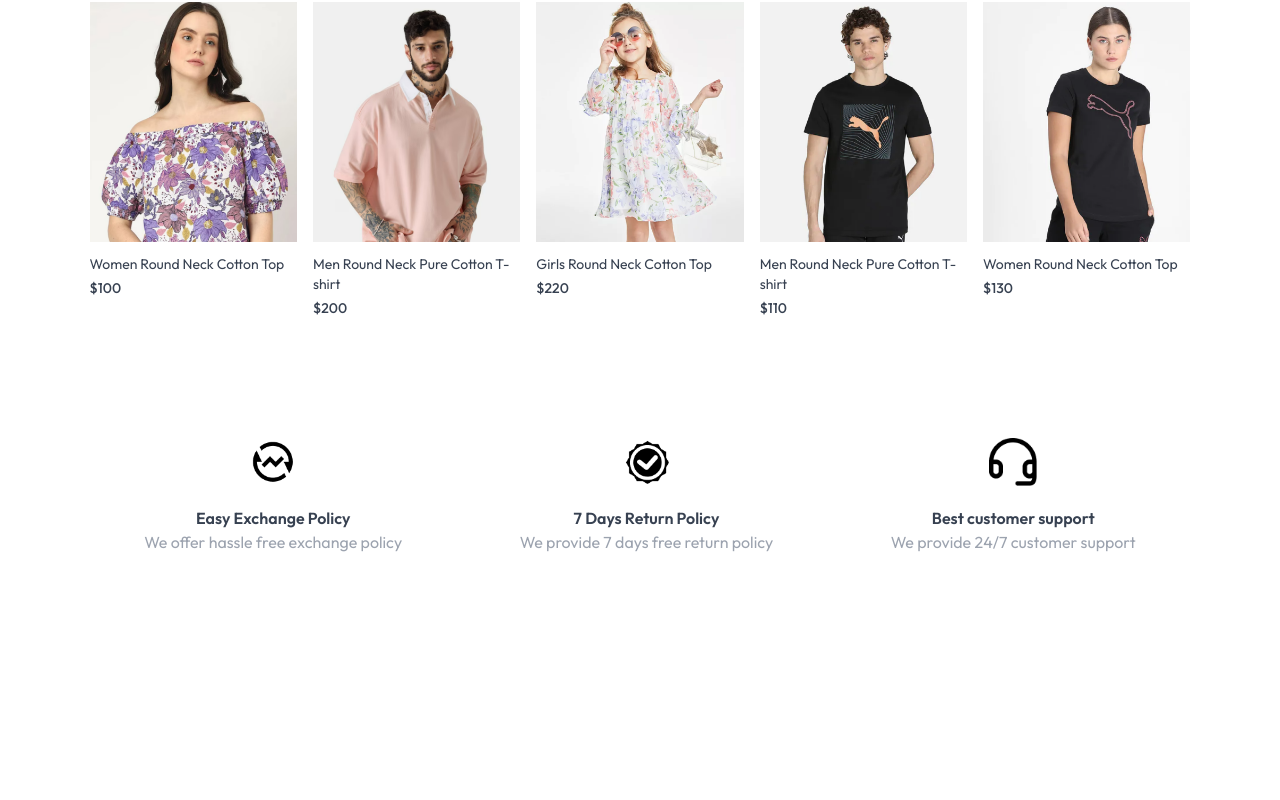
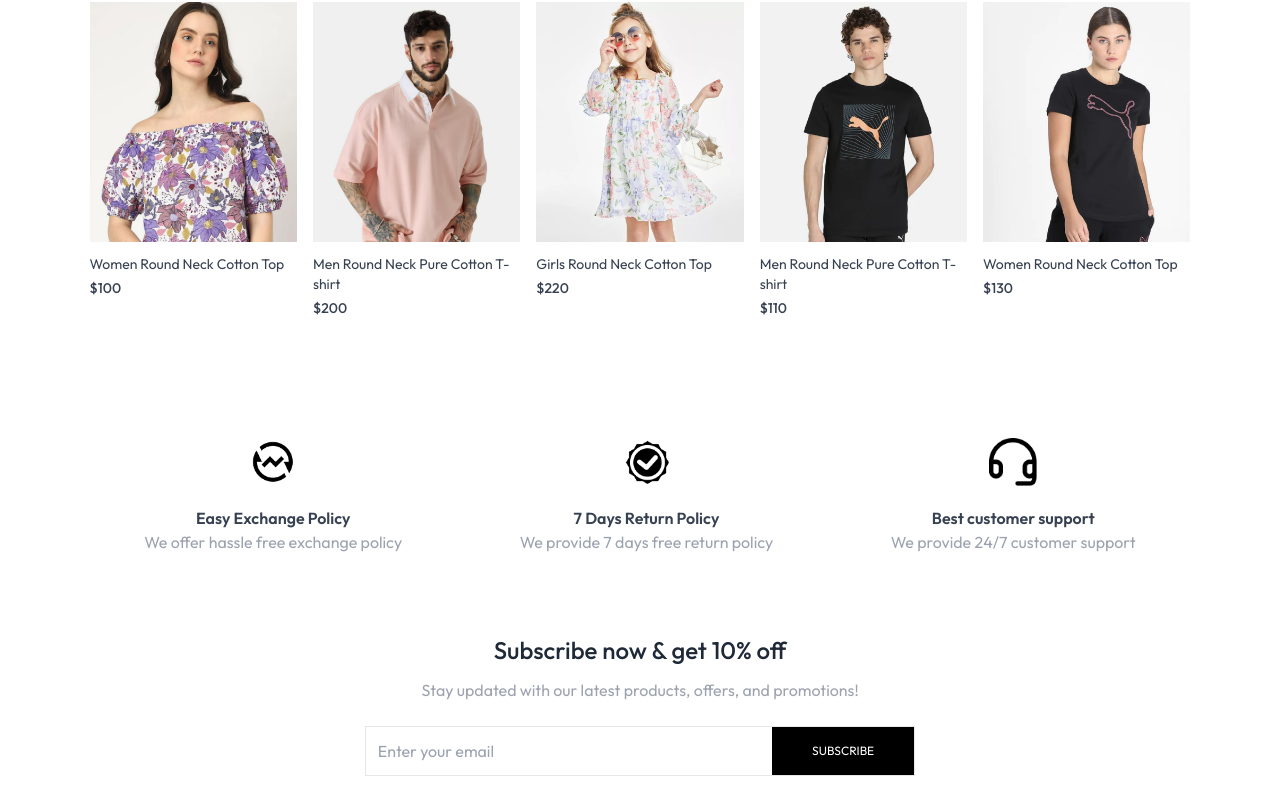
Before and after one commit to raviranjanmahto/mern-ecommerce, a React (Vite) app in the folder client/: page / in a window 1280 px wide. Shown: the part 1431-2231 px from the top of the page. Before the commit the page ends 2065 px from the top, so only its background shows below. Built offline with nearby package versions, Linux system fonts and the light colour scheme.

Commit message:
NewsLetter component added

```diff
--- /dev/null
+++ b/client/src/components/NewsLetterBox.jsx
@@ -0,0 +1,35 @@
+const NewsLetterBox = () => {
+  const onSubmitHandler = e => {
+    e.preventDefault();
+  };
+
+  return (
+    <div className="text-center">
+      <p className="text-2xl font-medium text-gray-800">
+        Subscribe now & get 10% off
+      </p>
+      <p className="text-gray-400 mt-3">
+        Stay updated with our latest products, offers, and promotions!
+      </p>
+      <form
+        onSubmit={onSubmitHandler}
+        className="w-full sm:w-1/2 flex items-center gap-3 mx-auto my-6 border pl-3"
+      >
+        <input
+          className="w-full sm:flex-1 outline-none"
+          type="email"
+          placeholder="Enter your email"
+          required
+        />
+        <button
+          type="submit"
+          className="bg-black text-white text-xs px-10 py-4"
+        >
+          SUBSCRIBE
+        </button>
+      </form>
+    </div>
+  );
+};
+
+export default NewsLetterBox;
--- a/client/src/pages/Home.jsx
+++ b/client/src/pages/Home.jsx
@@ -1,6 +1,7 @@
 import BestSeller from "../components/BestSeller";
 import Hero from "../components/Hero";
 import LatestCollection from "../components/LatestCollection";
+import NewsLetterBox from "../components/NewsLetterBox";
 import OurPolicy from "../components/OurPolicy";
 
 const Home = () => {
@@ -10,6 +11,7 @@
       <LatestCollection />
       <BestSeller />
       <OurPolicy />
+      <NewsLetterBox />
     </div>
   );
 };
```
